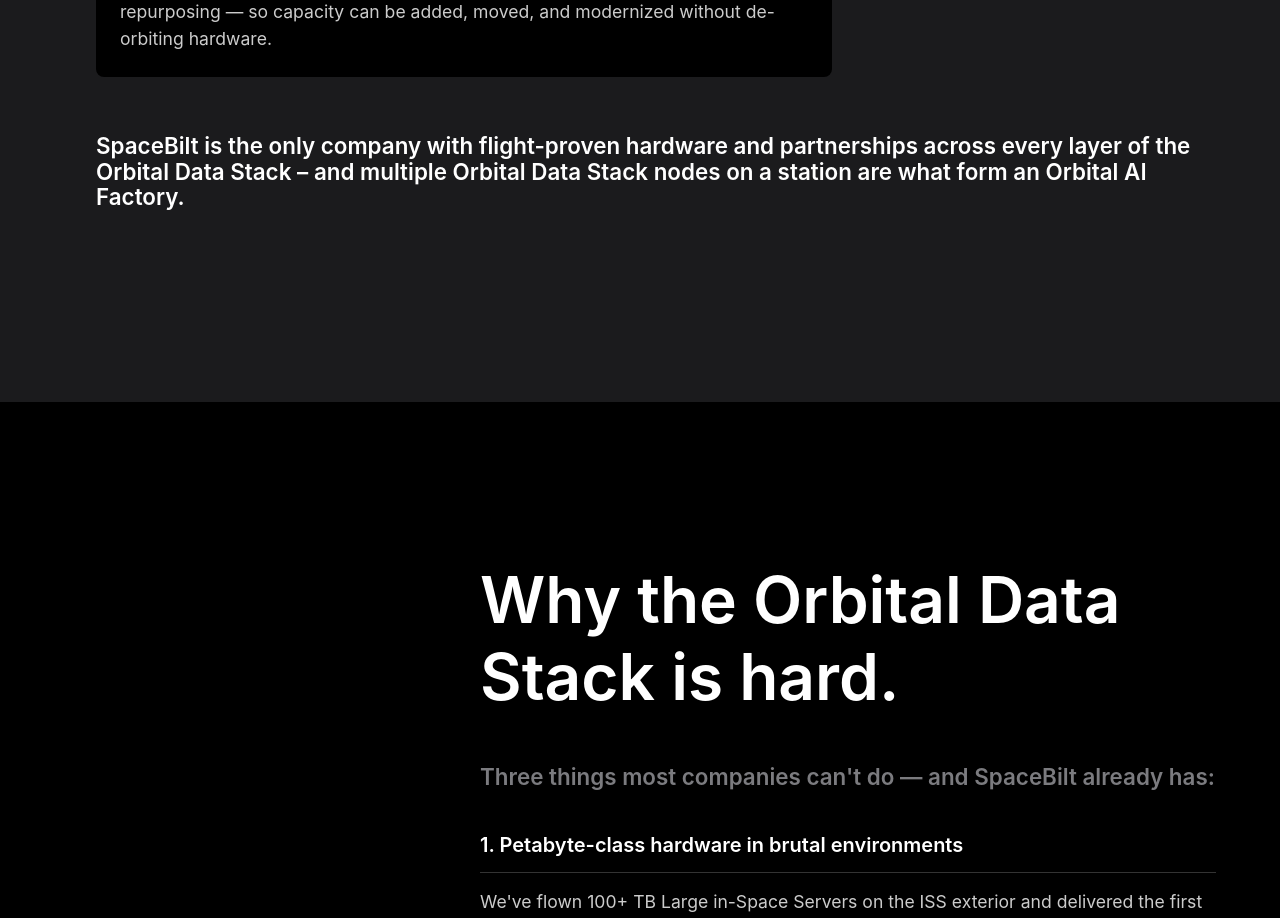
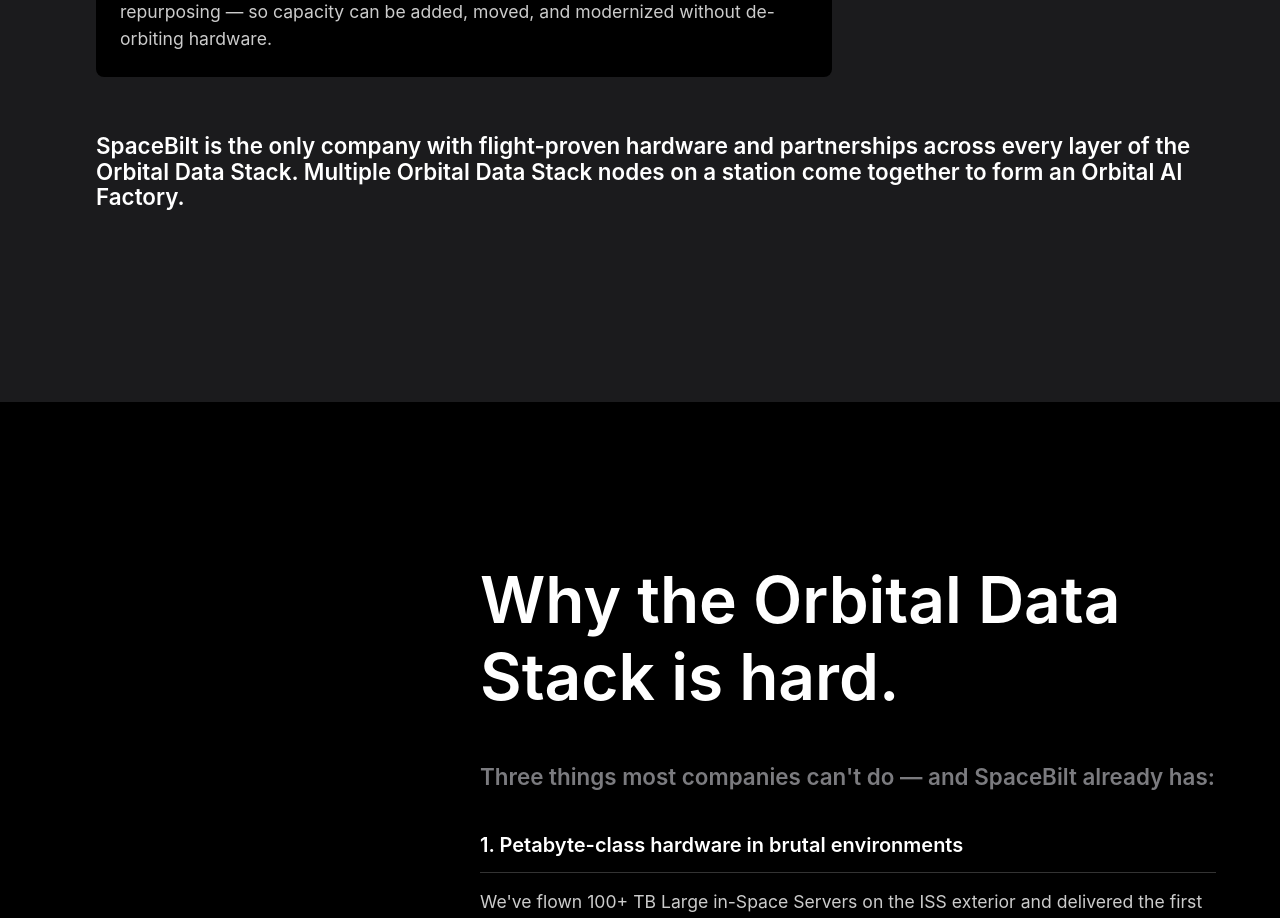
Before and after one commit to bigbadbrad/spacebilt, a Next.js app: page / in a window 1280 px wide. Shown: the part 2580-3498 px from the top of the page. Built offline with nearby package versions, Linux system fonts and the light colour scheme; no server answers.

Commit message:
fixed what is data stack?

```diff
--- a/src/components/home/home-sections.tsx
+++ b/src/components/home/home-sections.tsx
@@ -133,7 +133,7 @@
               </Grid>
             </Grid>
             <Typography variant="h5" color="#ffffff" sx={{ mt: 3, mb: 3 }}>
-              SpaceBilt is the only company with flight-proven hardware and partnerships across every layer of the Orbital Data Stack – and multiple Orbital Data Stack nodes on a station are what form an Orbital AI Factory.
+              SpaceBilt is the only company with flight-proven hardware and partnerships across every layer of the Orbital Data Stack. Multiple Orbital Data Stack nodes on a station come together to form an Orbital AI Factory.
             </Typography>
           </Grid>
         </Grid>
```
